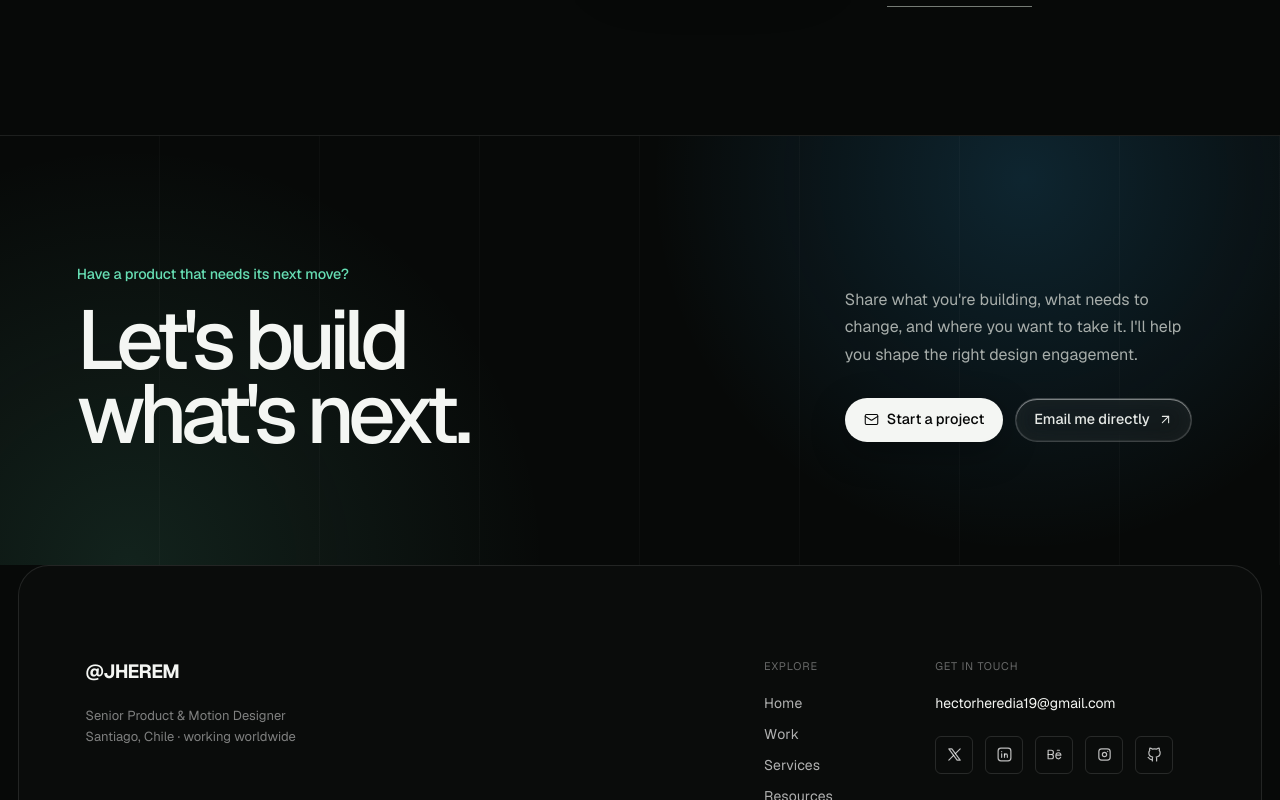
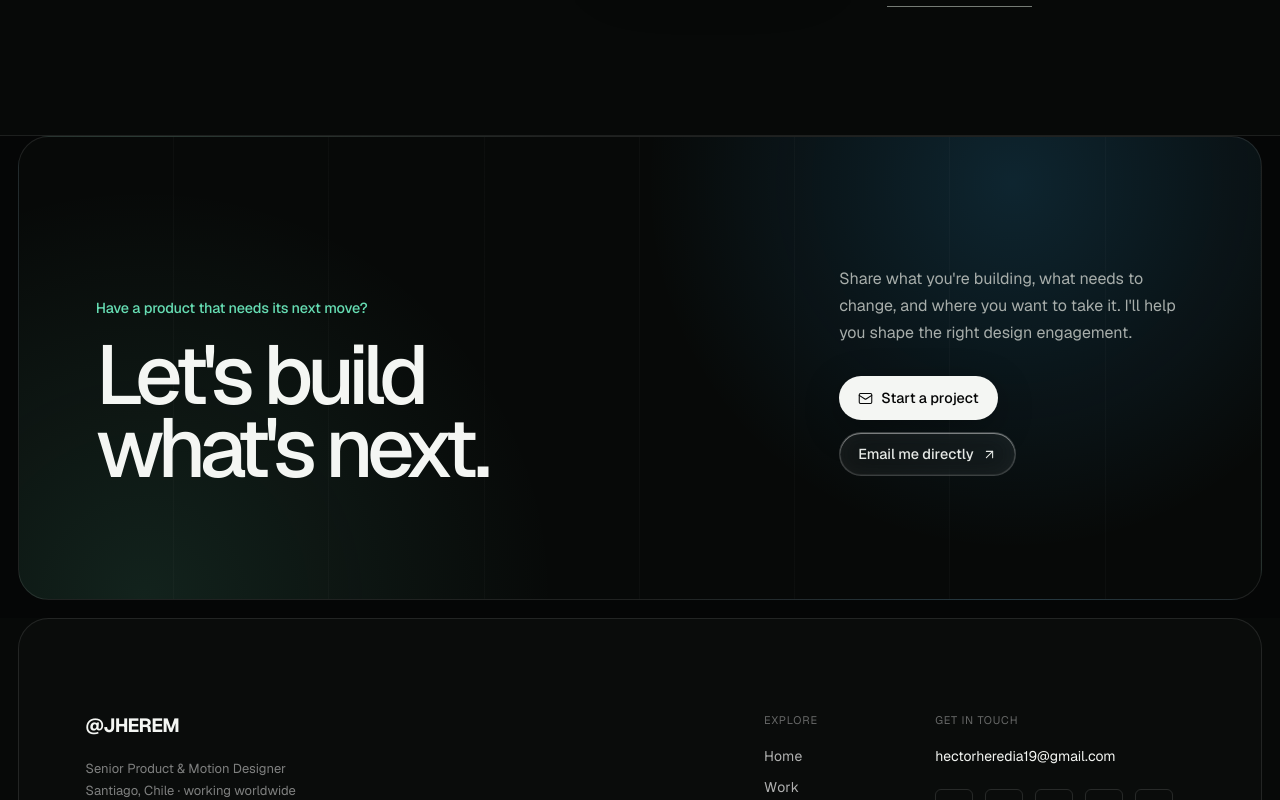
Before and after one commit to jherem19/portfolio, a Next.js app: page / in a window 1280 px wide. Shown: the part 3754-4554 px from the top of the page. Built offline with nearby package versions, Linux system fonts and the light colour scheme; no server answers; the database is empty.

Commit message:
Frame contact banner as a rounded card

```diff
--- a/src/app/globals.css
+++ b/src/app/globals.css
@@ -1537,7 +1537,12 @@ body { background: light-dark(#f9fafa, #050606); }
 }
 
 /* Footer: a quiet project invitation followed by a compact directory. */
-.portfolio-home .contact-panel { padding-bottom: clamp(84px, 9vw, 130px); }
+.portfolio-home .contact-panel {
+  margin: 0 clamp(10px, 1.4vw, 22px) clamp(10px, 1.4vw, 22px);
+  border: 1px solid light-dark(rgb(0 0 0 / 10%), rgb(255 255 255 / 10%));
+  border-radius: clamp(20px, 2.4vw, 34px);
+  padding-bottom: clamp(84px, 9vw, 130px);
+}
 .site-footer { position: relative; z-index: 1; padding: 0 clamp(10px, 1.4vw, 22px) clamp(10px, 1.4vw, 22px); }
 .portfolio-home .site-footer { background: light-dark(#f8f9f9, #070908); }
 .site-footer-card { position: relative; overflow: hidden; border: 1px solid rgb(255 255 255 / 10%); border-radius: clamp(20px, 2.4vw, 34px); background: #0a0c0b; padding: clamp(12px, 1.2vw, 18px) clamp(22px, 3.2vw, 50px) clamp(18px, 2vw, 30px); color: #f4f6f3; color-scheme: dark; }
```
